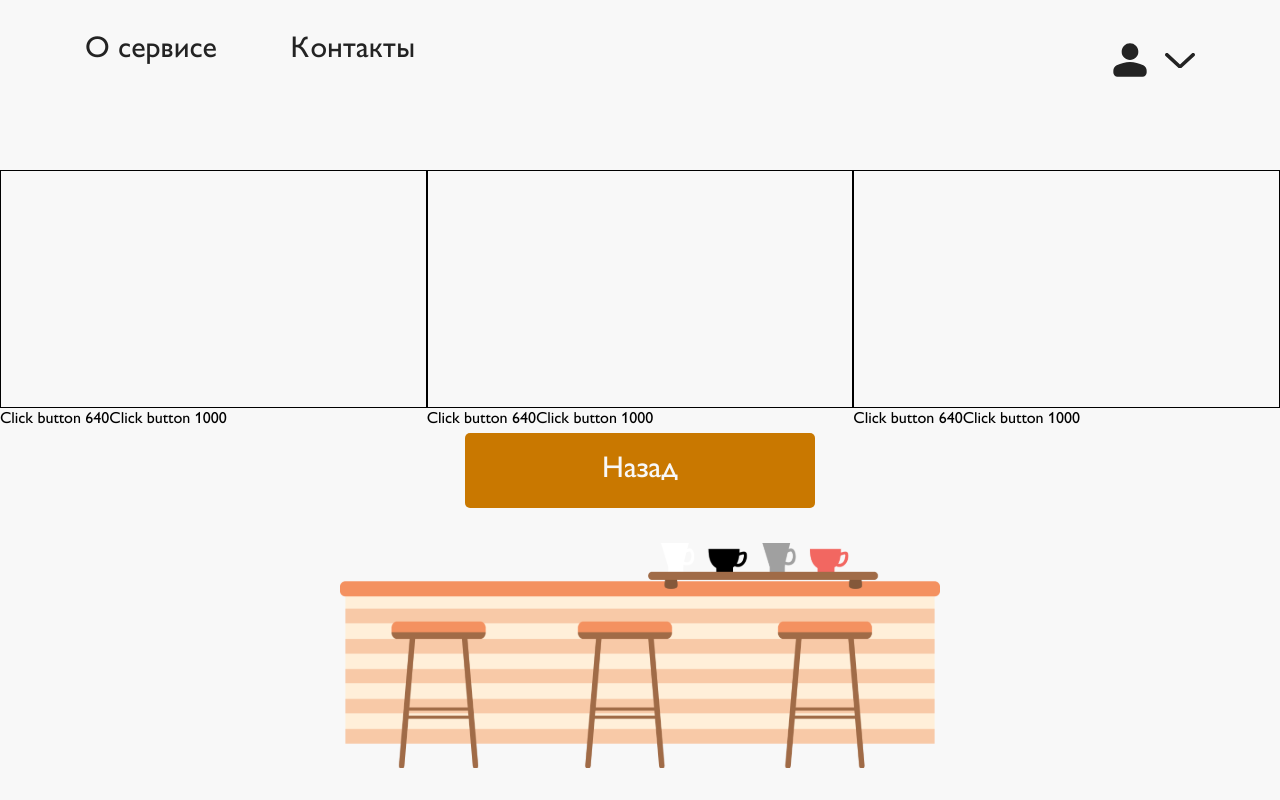
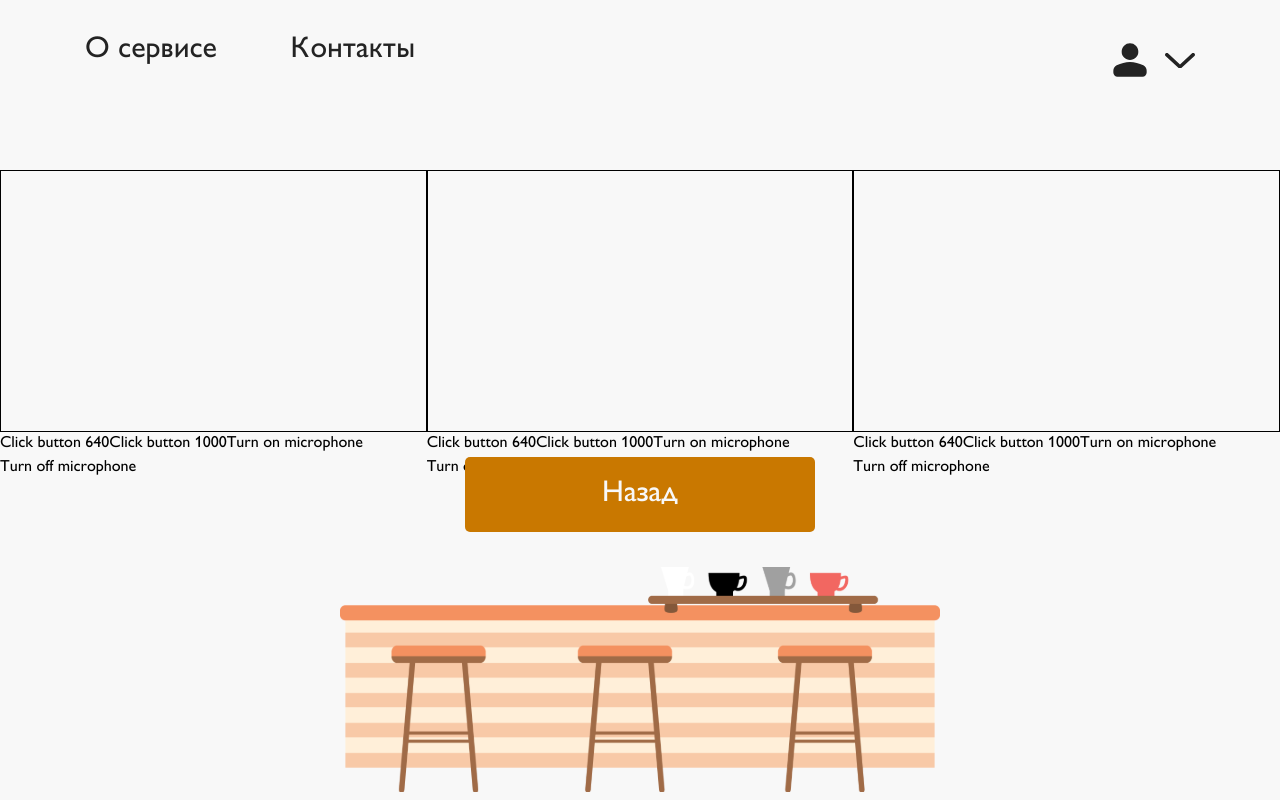
Before and after one commit to StasKudinow/drink-and-talk_frontend, a React (Create React App) app: page /bar in a window 1280 px wide. Shown: the top 800 px of the page. Built offline with nearby package versions, Linux system fonts and the light colour scheme; no server answers.

Commit message:
feat: added mic-controller

```diff
--- a/src/components/VideoBlock.js
+++ b/src/components/VideoBlock.js
@@ -32,6 +32,24 @@ export default function VideoBlock() {
     }
   }
 
+  const turnOnMicrophone = async () => {
+    try {
+      const newStream = await stream.turnOnMicrophone()
+      console.log('Microphone turned on:', newStream)
+    } catch (err) {
+      setError(err.message)
+    }
+  }
+
+  const turnOffMicrophone = async () => {
+    try {
+      await stream.turnOffMicrophone()
+      console.log('Microphone turned off')
+    } catch (err) {
+      setError(err.message)
+    }
+  }
+
   return (
     <div>
       <video
@@ -49,7 +67,21 @@ export default function VideoBlock() {
       <button
         onClick={() => {
           changeResolution(1000, 480)
-        }}>Click button 1000</button>
+        }}>
+        Click button 1000
+      </button>
+      <button
+        onClick={() => {
+          turnOnMicrophone()
+        }}>
+        Turn on microphone
+      </button>
+      <button
+        onClick={() => {
+          turnOffMicrophone()
+        }}>
+        Turn off microphone
+      </button>
     </div>
   )
 }
--- a/src/controllers/VideoController.ts
+++ b/src/controllers/VideoController.ts
@@ -48,6 +48,38 @@ class VideoController {
       this.stream = undefined
     }
   }
+
+  public async turnOnMicrophone(): Promise<MediaStream> {
+  try {
+    this.stream = await navigator.mediaDevices.getUserMedia({
+      audio: true,
+      video: {
+        width: { ideal: this.width },
+        height: { ideal: this.height },
+      },
+    })
+    return this.stream
+  } catch (err) {
+    console.error('Error turning on microphone:', err)
+    throw err
+  }
+}
+
+public async turnOffMicrophone(): Promise<void> {
+  try {
+    if (this.stream) {
+      this.stream.getTracks().forEach((track) => {
+        if (track.kind === 'audio') {
+          track.stop()
+        }
+      })
+    }
+  } catch (err) {
+    console.error('Error turning off microphone:', err)
+    throw err
+  }
+}
+
 }
 
 export default VideoController
```
